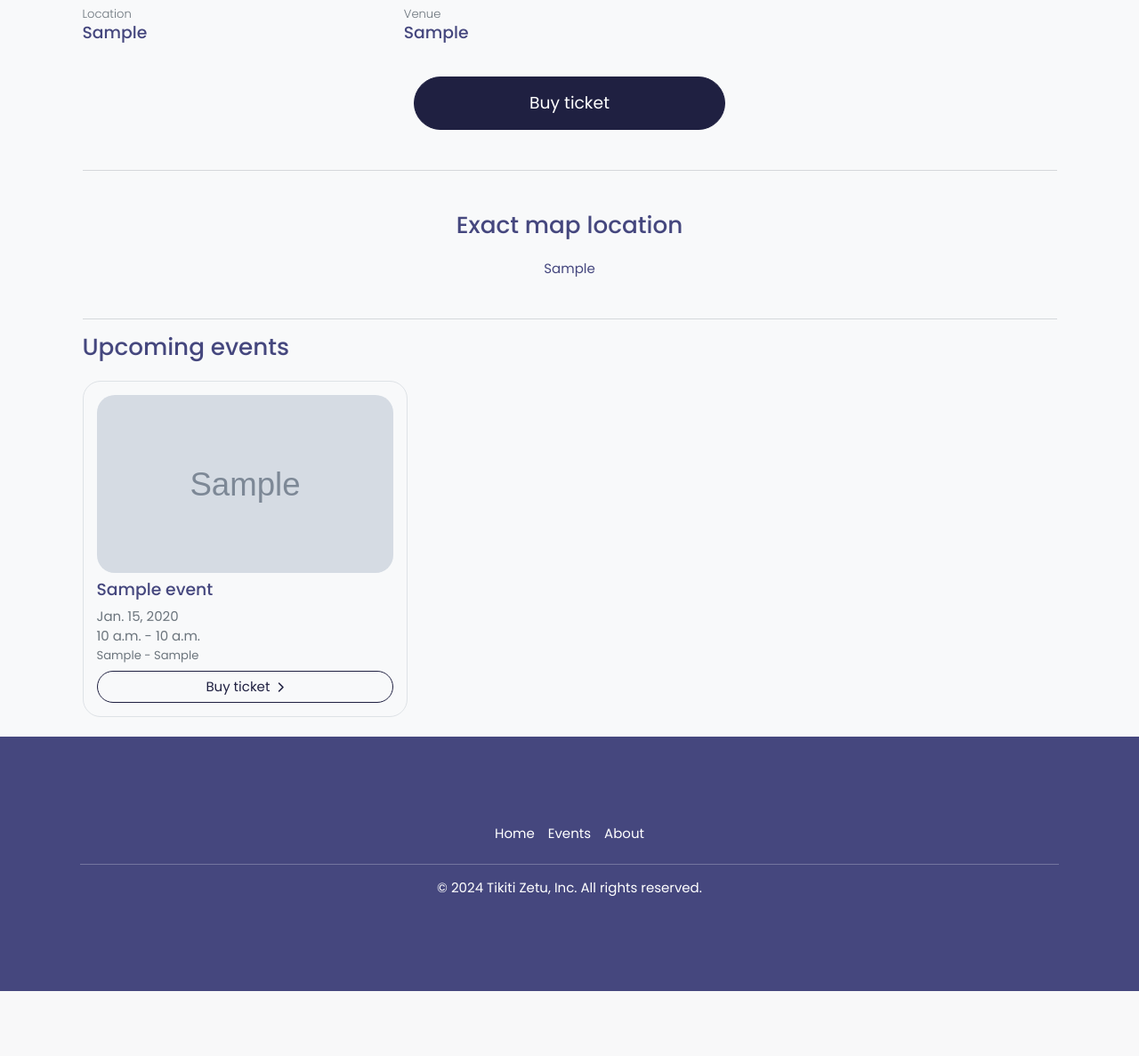
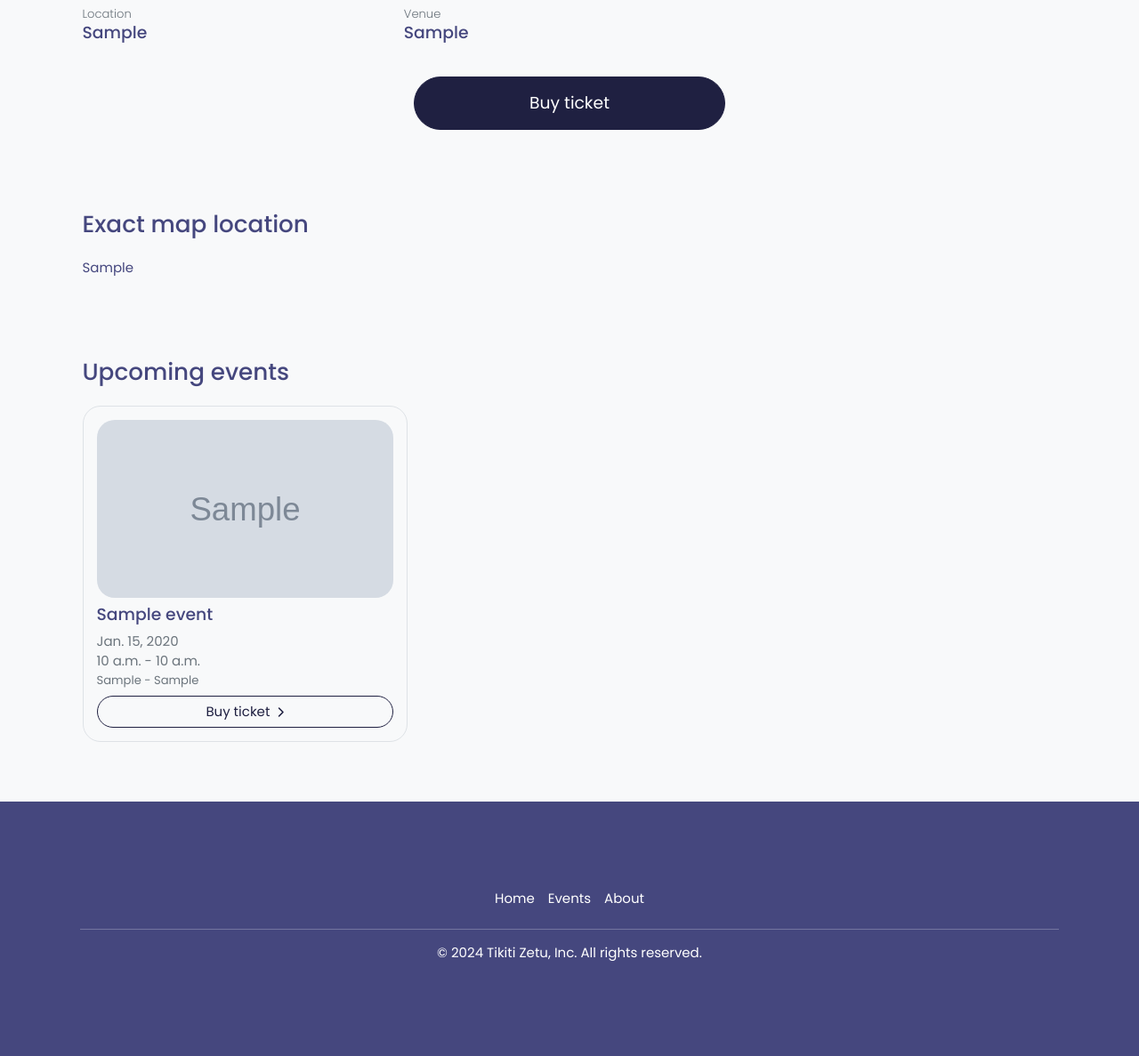
Before and after one commit to fourpixels-studio/tikitizetu, a Django app: a page that uses events/templates/event_detail.html in a window 1280 px wide. Shown: the part 609-1796 px from the top of the page at 89% size. Before the commit the page ends 1723 px from the top, so only its background shows below. Run offline with Django 4.2, Linux system fonts and the light colour scheme; tables that the repository leaves empty hold one stand-in row (values such as "Sample post"); grey boxes marked "Sample" are stand-in pictures; some libraries are stand-ins or nearby versions; some web fonts are replaced.

Commit message:
Updated map location container

```diff
--- a/events/templates/event_detail.html
+++ b/events/templates/event_detail.html
@@ -5,7 +5,7 @@
     <header class="position-relative" id="eventsHeader" style="background-image: url('{{ event.poster }}');">
         <button onclick="goBack()" class="back-btn no-btn text-white position-absolute"><i style="font-size: 3rem;" class="fa-solid fa-circle-arrow-left"></i></button>
     </header>
-    <div class="container mt-5 px-4">
+    <div class="container my-5 px-4">
         <div class="row">
             <div class="col-sm-12 col-lg-8">
                 <h2 class="fw-bold">{{ event.name }}</h2>
@@ -36,22 +36,16 @@
             </div>
         </div>
         {% if event.map %}
-        <div class="container mb-5">
-            <div class="row justify-content-center">
-                <hr class="text-muted mb-5">
-                <div class="col-12">
-                    <div class="text-center">
-                        <h3 class="mb-4">Exact map location</h3>
-                        <div class="map-container" style="width: 100%; max-width: 100%; height: auto;">
-                            {{ event.map|safe }}
-                        </div>
-                    </div>
+        <div class="row justify-content-center my-5">
+            <div class="my-5">
+                <h3 class="mb-4">Exact map location</h3>
+                <div class="responsive-video-container">
+                    {{ event.map|safe }}
                 </div>
             </div>
         </div>
         {% endif %}
-        <hr class="text-muted">
-        <h3 class="mb-3">Upcoming events</h3>
+        <h3 class="mb-3 mt-5">Upcoming events</h3>
         <div class="d-flex flex-row gap-3 mt-3 pb-4 events-overflow">
             {% for event in upcoming_events %}
             <div class="col-sm-12 col-lg-4">
```
